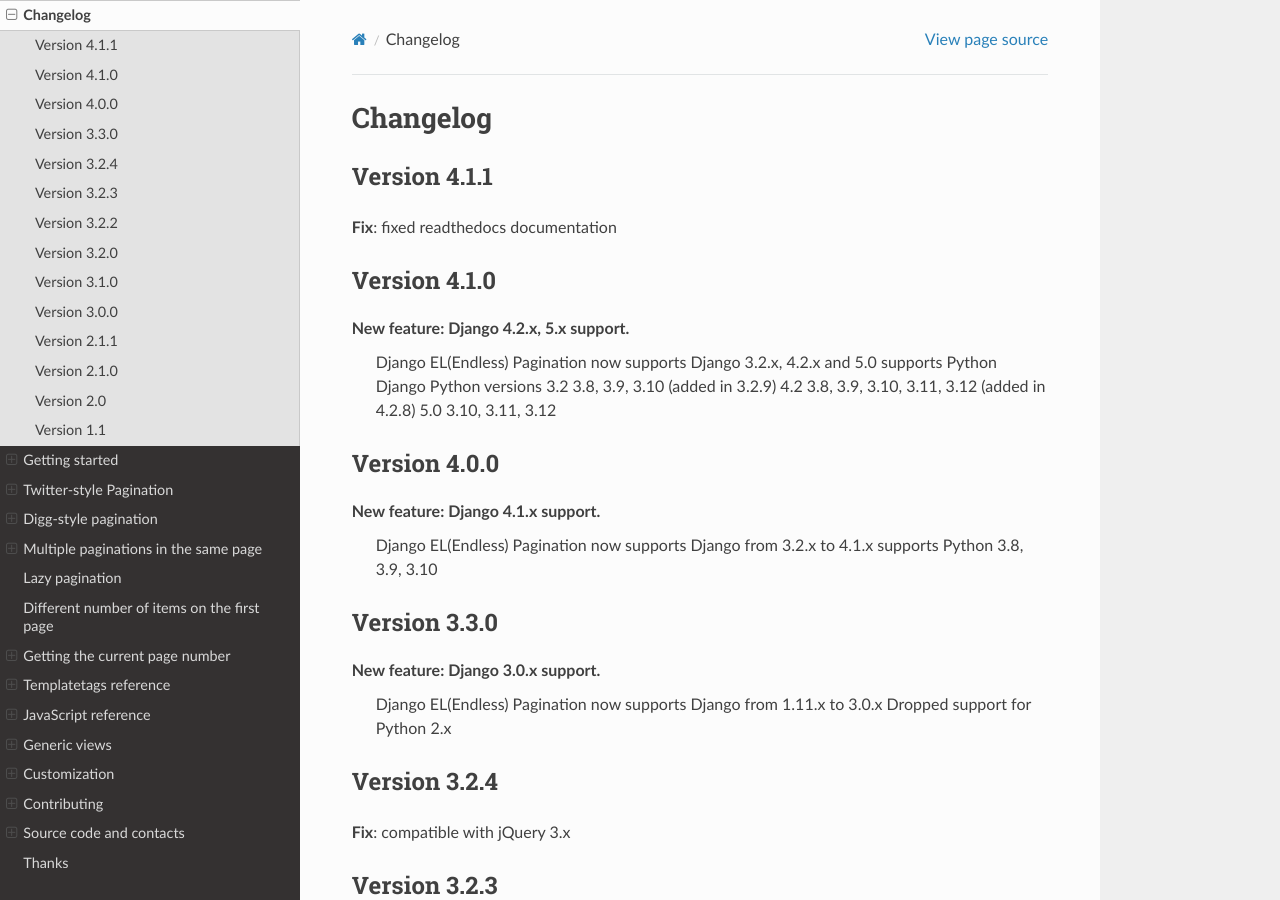
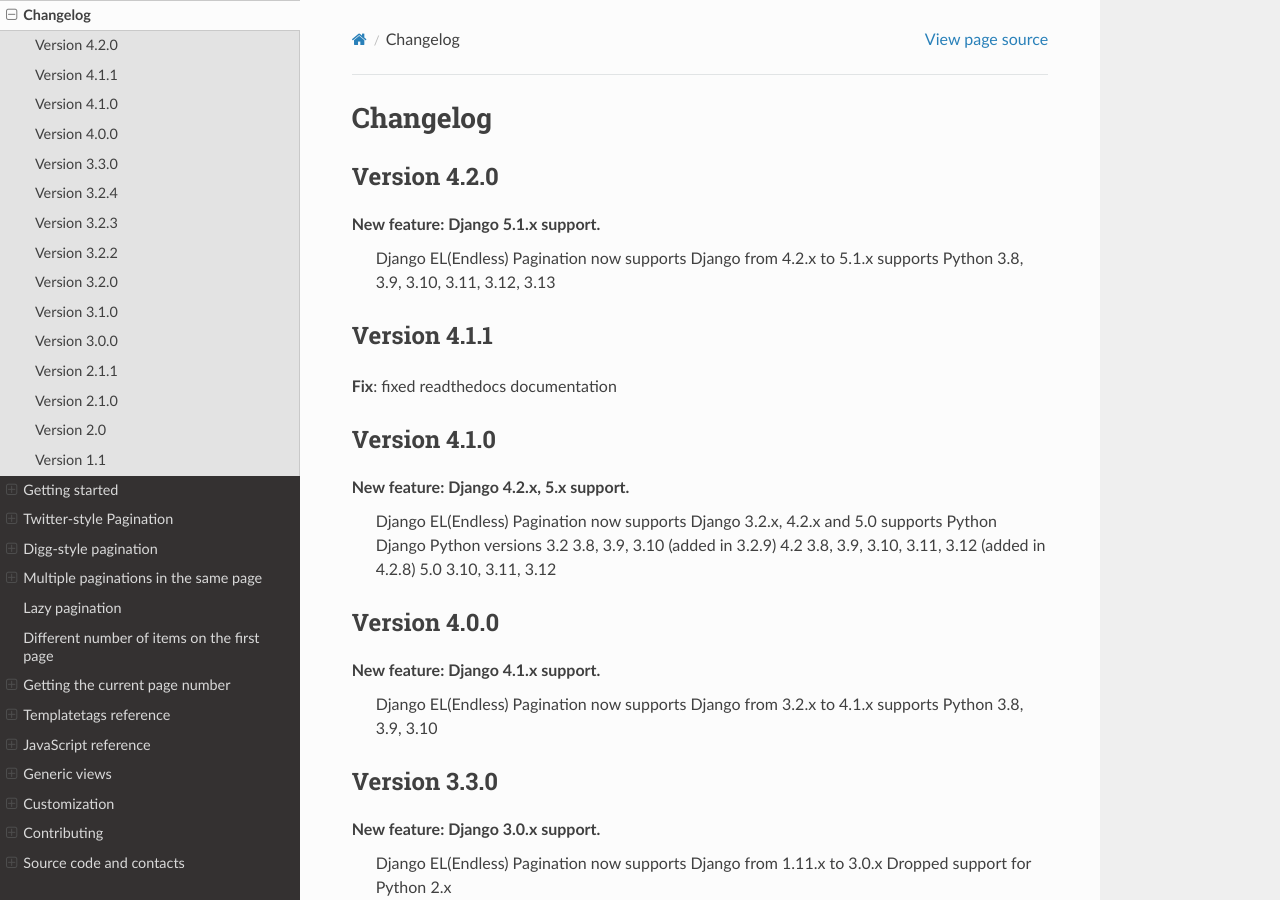
Before and after one commit to shtalinberg/django-el-pagination, a Sphinx documentation site: the page built from doc/changelog.rst, in a window 1280 px wide and 900 px high. Built offline with Sphinx 7.4.7 and the Read the Docs theme 3.1.0, drawn with Linux system fonts in a browser that asks for light colours.

```diff
--- a/doc/changelog.rst
+++ b/doc/changelog.rst
@@ -1,5 +1,14 @@
 Changelog
 =========
+
+
+Version 4.2.0
+~~~~~~~~~~~~~
+
+**New feature**: Django 5.1.x support.
+    Django EL(Endless) Pagination now supports Django from 4.2.x to 5.1.x
+    supports Python 3.8, 3.9, 3.10, 3.11, 3.12, 3.13
+
 
 Version 4.1.1
 ~~~~~~~~~~~~~
```
Also changed, not shown: 1 other file.
